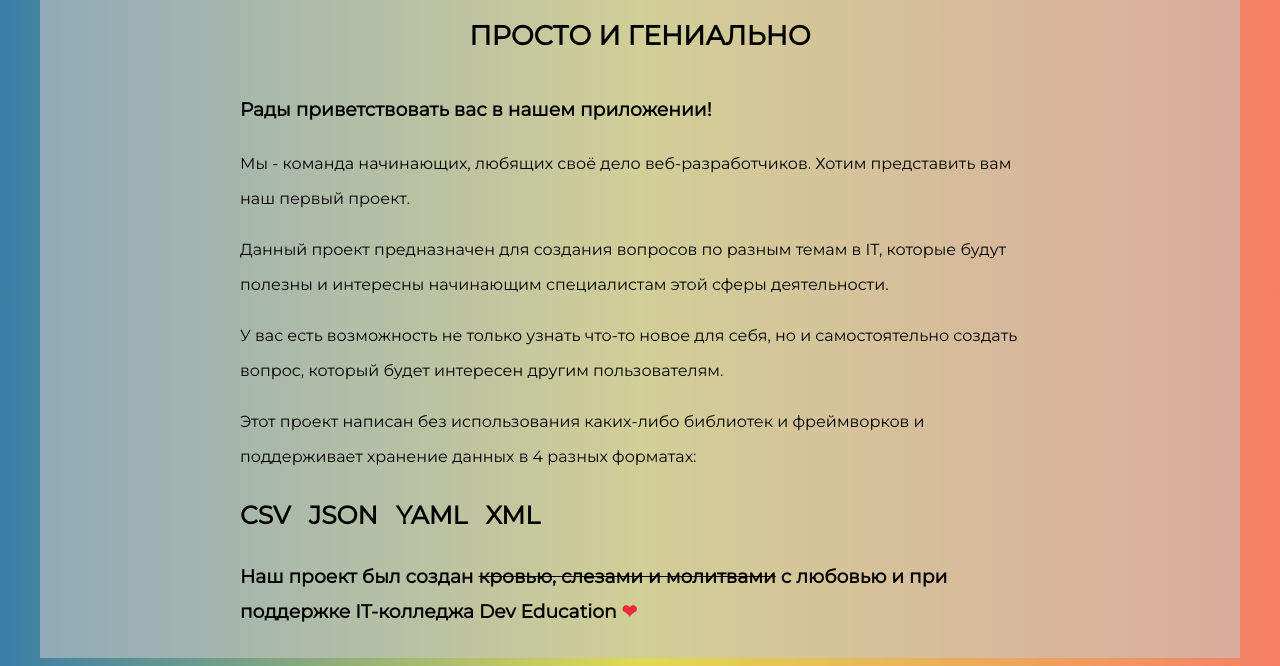
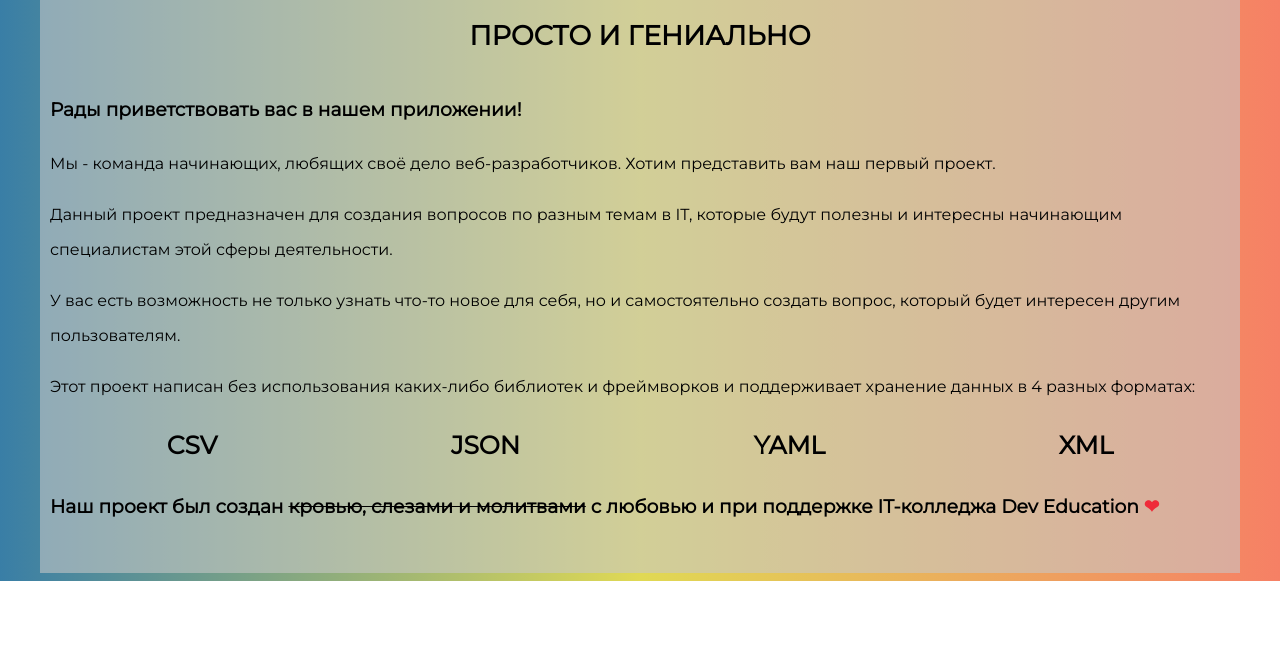
Before and after one commit to Timoshuk1001/01_Project, a website: page src/indexAbout.html in a window 1280 px wide. Shown: the part 219-885 px from the top of the page. After the commit the page ends 800 px from the top, so only its background shows below. Drawn offline with nearby package versions, Linux system fonts and the light colour scheme; files that its build step writes are made by us from their sources.

Commit message:
fix adaptive about

```diff
--- a/src/styleAbout.scss
+++ b/src/styleAbout.scss
@@ -105,15 +105,13 @@ body {
 }
 .main__content {
     margin: auto;
-    width: 800px;
     line-height: 35px;
     font-size: 16px;
 }
 .main__formats {
     line-height: 0;
-    width: 300px;
     display: flex;
-    justify-content: space-between;
+    justify-content: space-around;
     font-size: 25px;
     font-weight: bold;
 }
```
